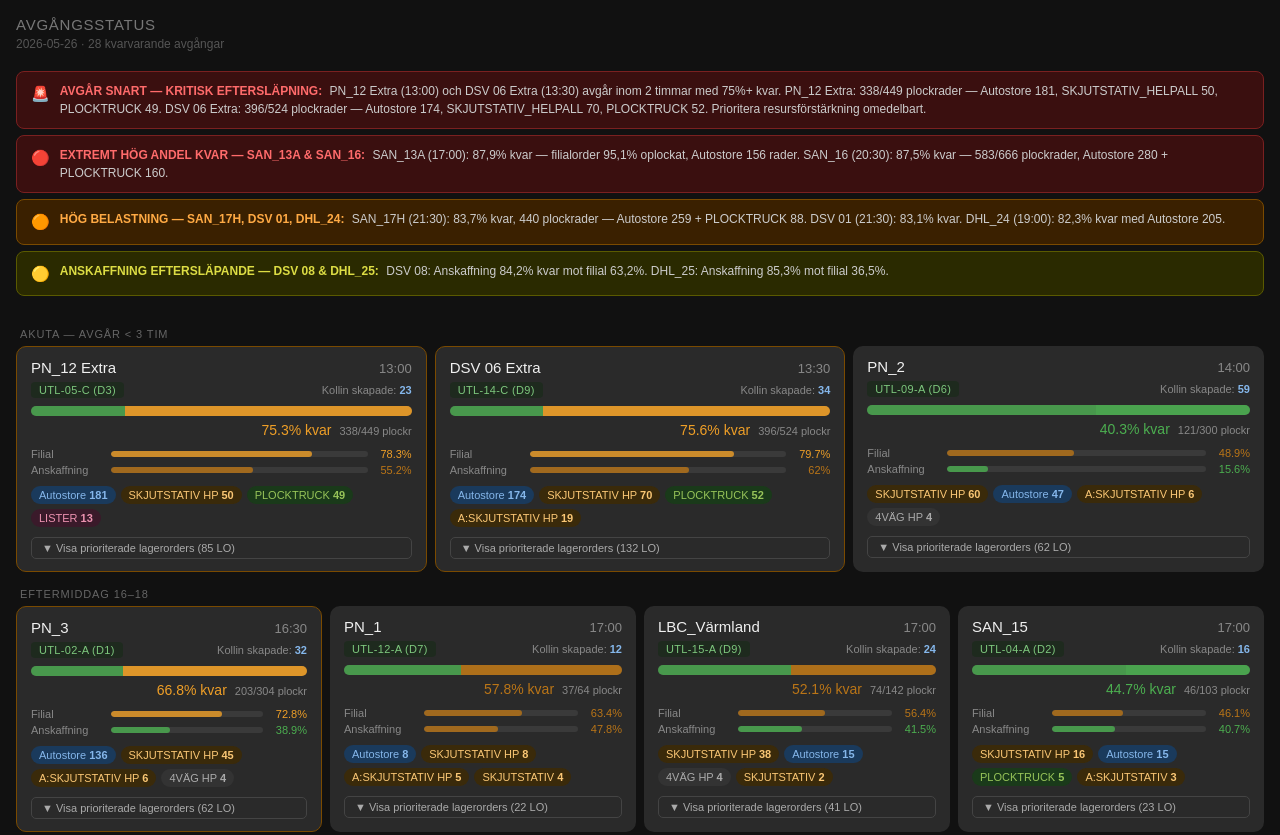
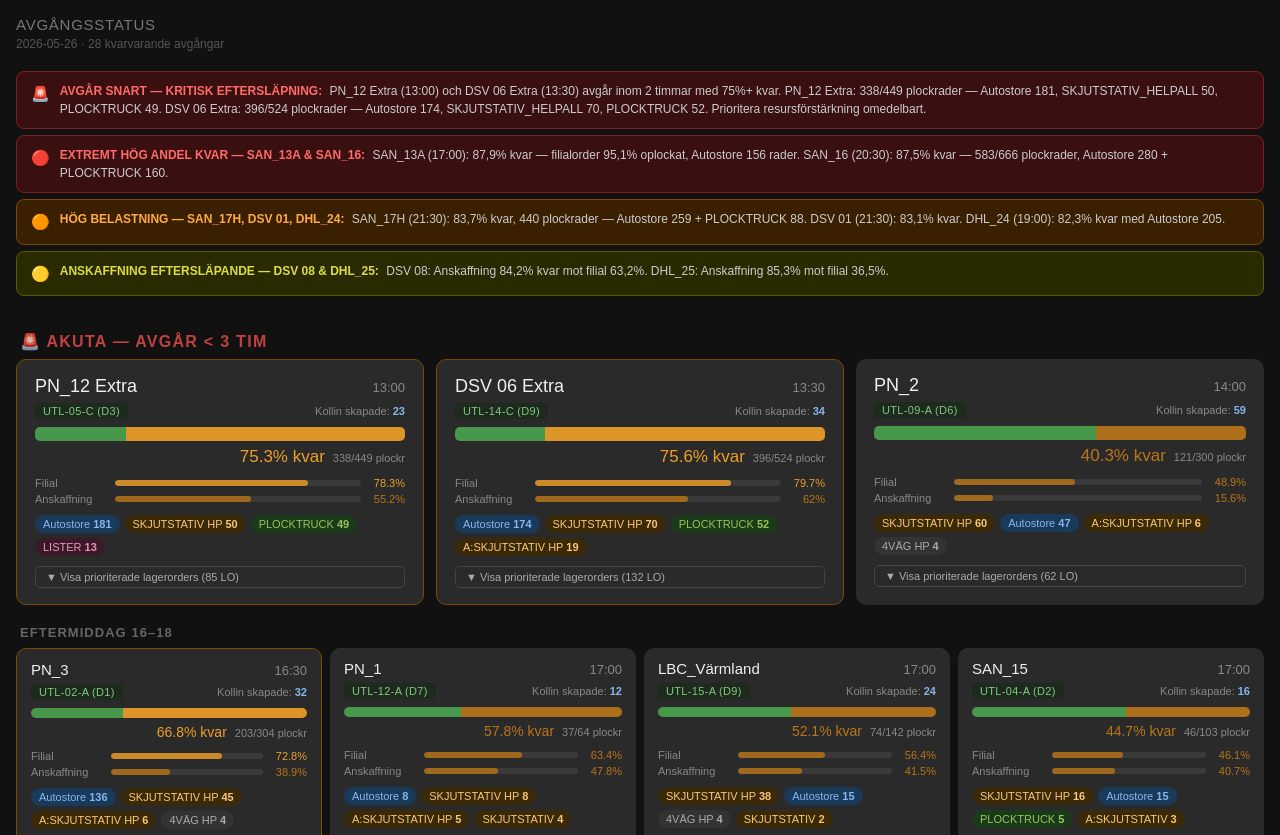
Before and after one commit to JohnBeijer/avgangstavla, a plain HTML site: page index.html in a window 1280 px wide. Shown: the top 835 px of the page. Drawn offline with Linux system fonts and the light colour scheme.

Commit message:
Update index.html

```diff
--- a/index.html
+++ b/index.html
@@ -20,28 +20,35 @@ h1{font-size:15px;font-weight:500;color:#777;margin-bottom:4px;letter-spacing:.0
 .warn.high .warn-title{color:#ffaa44}
 .warn.medium .warn-title{color:#dddd44}
 .warn-body{color:#ccc}
-.sec-lbl{font-size:11px;font-weight:500;color:#666;text-transform:uppercase;letter-spacing:.08em;padding:12px 4px 6px}
+.sec-lbl{font-size:13px;font-weight:700;color:#666;text-transform:uppercase;letter-spacing:.08em;padding:16px 4px 8px}
+.sec-lbl.akuta{color:#E24B4A;font-size:16px;animation:blink 1.2s ease-in-out infinite}
+@keyframes blink{0%,100%{opacity:1}50%{opacity:0.3}}
 .grid{display:grid;grid-template-columns:repeat(auto-fit,minmax(290px,1fr));gap:8px;margin-bottom:4px}
+.grid.akuta-grid{grid-template-columns:repeat(auto-fit,minmax(340px,1fr));gap:12px}
 .card{background:#2a2a2a;border-radius:10px;padding:12px 14px}
 .card.urgent{border:1px solid #7a2020}
 .card.warn-border{border:1px solid #7a4a00}
 .card-hdr{display:flex;justify-content:space-between;align-items:baseline;margin-bottom:6px}
 .card-name{font-size:15px;font-weight:500;color:#f0f0f0}
+.akuta-grid .card-name{font-size:18px}
+.akuta-grid .pct-main{font-size:17px}
+.akuta-grid .card{padding:16px 18px}
+.akuta-grid .c-bar-outer{height:14px}
 .card-time{font-size:13px;color:#888}
 .utl-row{display:flex;justify-content:space-between;align-items:center;margin-bottom:8px}
 .utl-badge{font-size:11px;padding:2px 8px;border-radius:4px;background:#1e2a1e;color:#7ec87e;letter-spacing:.03em;font-weight:500}
 .kollin-badge{font-size:11px;color:#888}
 .kollin-badge span{font-weight:700;color:#85B7EB}
-.c-bar-outer{height:10px;background:#3a3a3a;border-radius:5px;overflow:hidden;margin-bottom:6px;display:flex}
-.c-bar-done{height:100%;background:#4CAF50;opacity:.8}
-.c-bar-kvar{height:100%;opacity:.9}
+.c-bar-outer{height:10px;background:#3a3a3a;border-radius:5px;overflow:hidden;margin-bottom:6px;position:relative}
+.c-bar-done{position:absolute;left:0;top:0;height:100%;background:#4CAF50;opacity:.8}
+.c-bar-kvar{position:absolute;right:0;top:0;height:100%;opacity:.9}
 .pct-row{display:flex;justify-content:flex-end;align-items:baseline;gap:8px;margin-bottom:10px}
 .pct-main{font-size:14px;font-weight:500}
 .pct-detail{font-size:11px;color:#888}
 .type-row{display:flex;align-items:center;gap:8px;margin-bottom:4px}
 .type-lbl{font-size:11px;color:#888;width:72px;flex-shrink:0}
-.type-bar-outer{flex:1;height:6px;background:#3a3a3a;border-radius:3px;overflow:hidden}
-.type-bar-inner{height:100%;border-radius:3px;opacity:.8}
+.type-bar-outer{flex:1;height:6px;background:#3a3a3a;border-radius:3px;overflow:hidden;position:relative}
+.type-bar-inner{position:absolute;left:0;top:0;height:100%;border-radius:3px;opacity:.8}
 .type-pct{font-size:11px;width:36px;text-align:right;flex-shrink:0}
 .pills{display:flex;flex-wrap:wrap;gap:5px;margin-top:10px}
 .pill{font-size:11px;padding:3px 8px;border-radius:20px;white-space:nowrap}
@@ -139,7 +146,7 @@ const data=[
 ];
 
 function barCol(pct){
-  if(pct>=80)return'#E24B4A';if(pct>=65)return'#EF9F27';if(pct>=45)return'#BA7517';return'#4CAF50';
+  if(pct>=80)return'#E24B4A';if(pct>=65)return'#EF9F27';if(pct>0)return'#BA7517';return'#4CAF50';
 }
 function pillStyle(name){
   if(name.startsWith('Autostore'))return'background:#1a3a5c;color:#85B7EB';
@@ -180,10 +187,14 @@ const warnEl=document.getElementById('warnings');
 const cardRoot=document.getElementById('cardview');
 data.forEach(sec=>{
   const lbl=document.createElement('div');
-  lbl.className='sec-lbl';lbl.textContent=sec.sec;
+  const isAkuta = sec.sec.toLowerCase().includes('akuta');
+  lbl.className='sec-lbl' + (isAkuta ? ' akuta' : '');
+  lbl.textContent = isAkuta ? '🚨 ' + sec.sec : sec.sec;
+  lbl.style.cssText = isAkuta ? 'color:#E24B4A' : '';
   cardRoot.appendChild(lbl);
   const grid=document.createElement('div');
-  grid.className='grid';cardRoot.appendChild(grid);
+  grid.className='grid' + (isAkuta ? ' akuta-grid' : '');
+  cardRoot.appendChild(grid);
 
   sec.deps.forEach(d=>{
     const c=barCol(d.pct),fc=barCol(d.fil),ac=barCol(d.ansk);
@@ -223,9 +234,7 @@ data.forEach(sec=>{
         <span class="utl-badge">${ss.utl}</span>
         <span class="kollin-badge">Kollin skapade: <span>${ss.totalt}</span></span>
       </div>
-      <div class="c-bar-outer">
-        <div class="c-bar-done" style="width:${(100-d.pct).toFixed(1)}%"></div>
-        <div class="c-bar-kvar" style="width:${d.pct}%;background:${c}"></div>
+      <div class="c-bar-outer"><div class="c-bar-done" style="width:${(100-d.pct).toFixed(1)}%"></div><div class="c-bar-kvar" style="width:${d.pct.toFixed(1)}%;background:${c}"></div>
       </div>
       <div class="pct-row">
         <span class="pct-main" style="color:${c}">${d.pct}% kvar</span>
```
